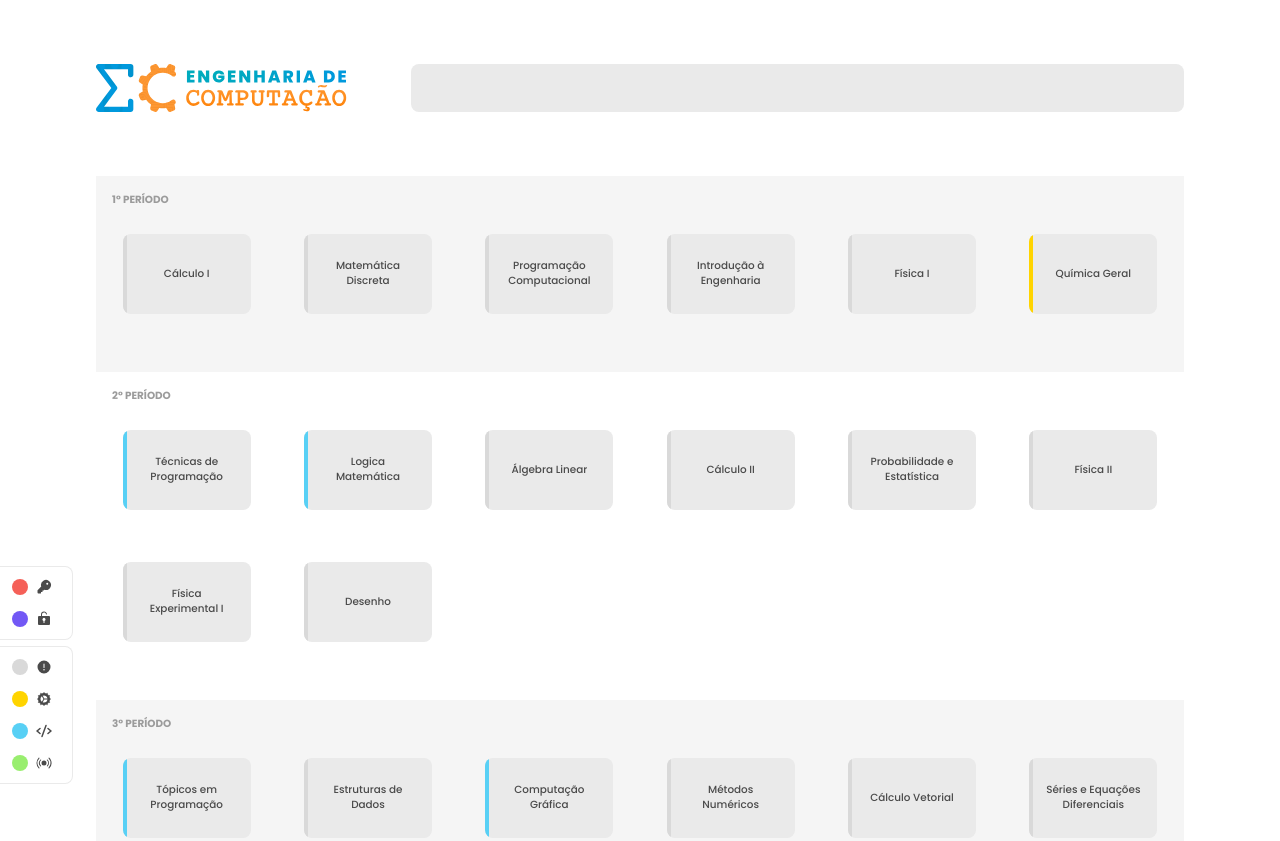
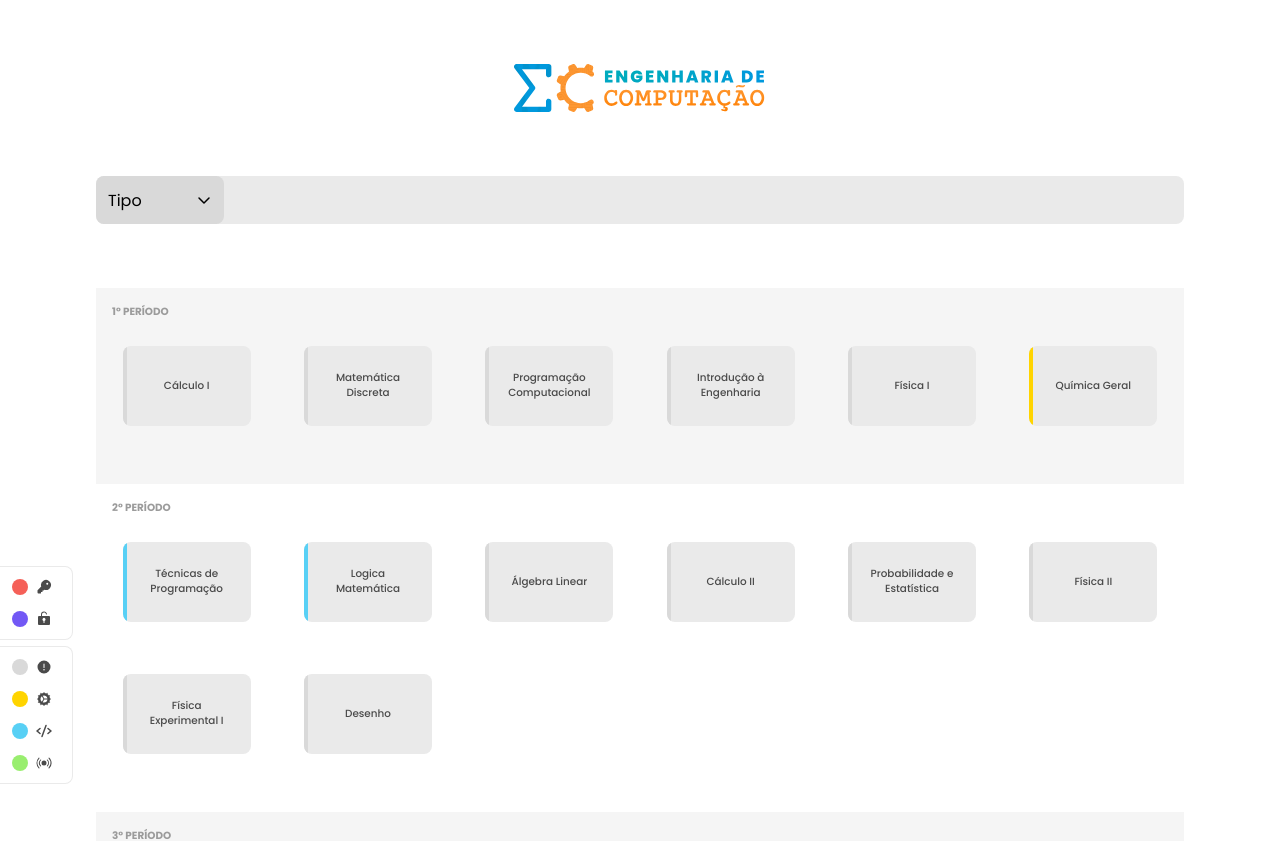
Before and after one commit to vander-furtuna/ec-diagram, a React (Vite) app: page / in a window 1280 px wide. Shown: the top 841 px of the page. Built offline with nearby package versions, Linux system fonts and the light colour scheme.

Commit message:
feat: add type select

```diff
--- a/package.json
+++ b/package.json
@@ -19,7 +19,7 @@
     },
     "devDependencies": {
         "@types/node": "^20.4.0",
-        "@types/react": "^18.0.37",
+        "@types/react": "^18.2.21",
         "@types/react-dom": "^18.0.11",
         "@types/styled-components": "^5.1.26",
         "@typescript-eslint/eslint-plugin": "^5.59.0",
--- a/src/@types/ICourse.ts
+++ b/src/@types/ICourse.ts
@@ -1,11 +1,13 @@
 type CourseCode = `ECO${number}`;
+export type DurationType = 32 | 64 | 96;
+export type PeriodType = 1 | 2 | 3 | 4 | 5 | 6 | 7 | 8 | 9 | 10;
 
 export interface ICourse {
     name: string;
     label: string;
-    duration: number;
+    duration: DurationType;
     code: CourseCode;
-    period: 1 | 2 | 3 | 4 | 5 | 6 | 7 | 8 | 9 | 10;
+    period: PeriodType;
     type: CourseType[];
     prerequisites: CourseCode[];
 }
--- /dev/null
+++ b/src/components/TypeSelect/index.tsx
@@ -0,0 +1,44 @@
+import { CaretDown } from '@phosphor-icons/react';
+import {
+    IconContainer,
+    TypeSelectContainer,
+    TypeSelectContent,
+    TypeSelectOption,
+} from './styles';
+import { CourseType } from '../../@types/ICourse';
+import { useState } from 'react';
+
+type CourseTypeOption = {
+    title: string;
+    value: CourseType;
+};
+
+interface TypeSelectProps {
+    label: string;
+    options: CourseTypeOption[];
+}
+
+export function TypeSelect({ label, options }: TypeSelectProps) {
+    const [internalLabel, setInternalLabel] = useState(label);
+    const [isOpen, setIsOpen] = useState(false);
+
+    return (
+        <TypeSelectContainer>
+            <span onClick={() => setIsOpen((prev) => !prev)}>
+                {internalLabel}
+            </span>
+            <IconContainer>
+                <CaretDown weight="bold" size={16} />
+            </IconContainer>
+            {isOpen && (
+                <TypeSelectContent>
+                    {options.map((option) => (
+                        <TypeSelectOption type={option.value}>
+                            {option.title}
+                        </TypeSelectOption>
+                    ))}
+                </TypeSelectContent>
+            )}
+        </TypeSelectContainer>
+    );
+}
--- /dev/null
+++ b/src/components/TypeSelect/styles.ts
@@ -0,0 +1,50 @@
+import styled from 'styled-components';
+import { CourseType } from '../../@types/ICourse';
+import { getColor } from '../../utils/getColor';
+
+interface ITypeSelectOption {
+    type: CourseType;
+}
+
+export const TypeSelectContainer = styled.div`
+    height: 3rem;
+    width: 8rem;
+    display: flex;
+    background: ${({ theme }) => theme.gray300};
+    border-radius: 0.5rem;
+    padding: 0.75rem;
+    cursor: pointer;
+    position: absolute;
+
+    span {
+        display: flex;
+        align-items: center;
+        flex: 1;
+    }
+`;
+
+export const TypeSelectContent = styled.div`
+    position: absolute;
+    top: 100%;
+    left: 0;
+    width: 100%;
+    height: fit-content;
+    z-index: 100;
+`;
+
+export const TypeSelectOption = styled.div<ITypeSelectOption>`
+    width: 100%;
+    height: 2.5rem;
+    font-size: 0.75rem;
+    z-index: 100;
+    display: flex;
+    align-items: center;
+    justify-content: left;
+    background: ${({ type }) => getColor([type])};
+`;
+
+export const IconContainer = styled.div`
+    display: flex;
+    align-items: center;
+    justify-content: center;
+`;
--- a/src/containers/Header/index.tsx
+++ b/src/containers/Header/index.tsx
@@ -1,19 +1,45 @@
+import { CourseType } from '../../@types/ICourse';
 import { ECLogo } from '../../assets/logo/ec-logo';
 import { SearchInput } from '../../components/SearchInput';
+import { TypeSelect } from '../../components/TypeSelect';
 import { useCourse } from '../../hooks/course';
-import { HeaderContainer, LogoContainer } from './styles';
+import { HeaderContainer, LogoContainer, SearchContainer } from './styles';
 
 interface HeaderProps {}
 
 export function Header({}: HeaderProps) {
     const { handleSearch } = useCourse();
 
+    const typeOptions = [
+        {
+            title: 'Obrigatória',
+            value: CourseType.MANDATORY,
+        },
+        {
+            title: 'Automação e Controle',
+            value: CourseType.AUTOMATION,
+        },
+        {
+            title: 'Ciências da Computação',
+            value: CourseType.COMPUTING,
+        },
+        {
+            title: 'Telecomunicações',
+            value: CourseType.TELECOMMUNICATIONS,
+        },
+    ];
+
     return (
         <HeaderContainer>
             <LogoContainer>
                 <ECLogo />
             </LogoContainer>
-      <SearchInput onChange={(event) => handleSearch(event.target.value)} />
+            <SearchContainer>
+                <TypeSelect label="Tipo" options={typeOptions} />
+                <SearchInput
+                    onChange={(event) => handleSearch(event.target.value)}
+                />
+            </SearchContainer>
         </HeaderContainer>
     );
 }
--- a/src/containers/Header/styles.ts
+++ b/src/containers/Header/styles.ts
@@ -4,6 +4,7 @@ export const HeaderContainer = styled.header`
     width: 100%;
     gap: 4rem;
     display: flex;
+    flex-direction: column;
     align-items: center;
     justify-content: space-between;
 
@@ -22,3 +23,9 @@ export const LogoContainer = styled.div`
         height: 2rem;
     }
 `;
+
+export const SearchContainer = styled.div`
+    display: flex;
+    gap: 1rem;
+    width: 100%;
+`;
--- a/src/hooks/course.tsx
+++ b/src/hooks/course.tsx
@@ -9,7 +9,14 @@ import {
     Dispatch,
     SetStateAction,
 } from 'react';
-import { ICourse } from '../@types/ICourse';
+
+import {
+    CourseType,
+    DurationType,
+    ICourse,
+    PeriodType,
+} from '../@types/ICourse';
+
 import { COURSES } from '../data/courses';
 
 interface ICourseContext {
@@ -24,6 +31,12 @@ interface ICourseContext {
     resetActiveCourse: () => void;
 }
 
+type FilterType = {
+    type: CourseType | null;
+    duration: DurationType | null;
+    period: PeriodType | null;
+};
+
 interface ICourseProviderProps {
     children: ReactNode;
 }
@@ -31,6 +44,11 @@ interface ICourseProviderProps {
 const CourseContext = createContext<ICourseContext>({} as ICourseContext);
 
 export function CourseProvider({ children }: ICourseProviderProps) {
+    const [filter, setFilter] = useState<FilterType>({
+        type: null,
+        duration: null,
+        period: null,
+    });
     const [isSidebarOpen, setIsSidebarOpen] = useState<boolean>(false);
     const [courses, setCourses] = useState<ICourse[]>([] as ICourse[]);
     const [activeCourse, setActiveCourse] = useState<ICourse>({} as ICourse);
@@ -77,7 +95,9 @@ export function CourseProvider({ children }: ICourseProviderProps) {
         // console.log('search', search);
         setCourses(() => {
             const filteredCourses = COURSES.filter((course) => {
-                return course.name.toLowerCase().includes(search.toLowerCase());
+                return course.name
+                    .toLocaleLowerCase()
+                    .includes(search.toLocaleLowerCase());
             });
             // console.log('filteredCourses', filteredCourses);
             return filteredCourses;
```
Also changed, not shown: 1 other file (tests, documents, lock files or other folders). Lines whose indentation alone changed are shown as unchanged.
